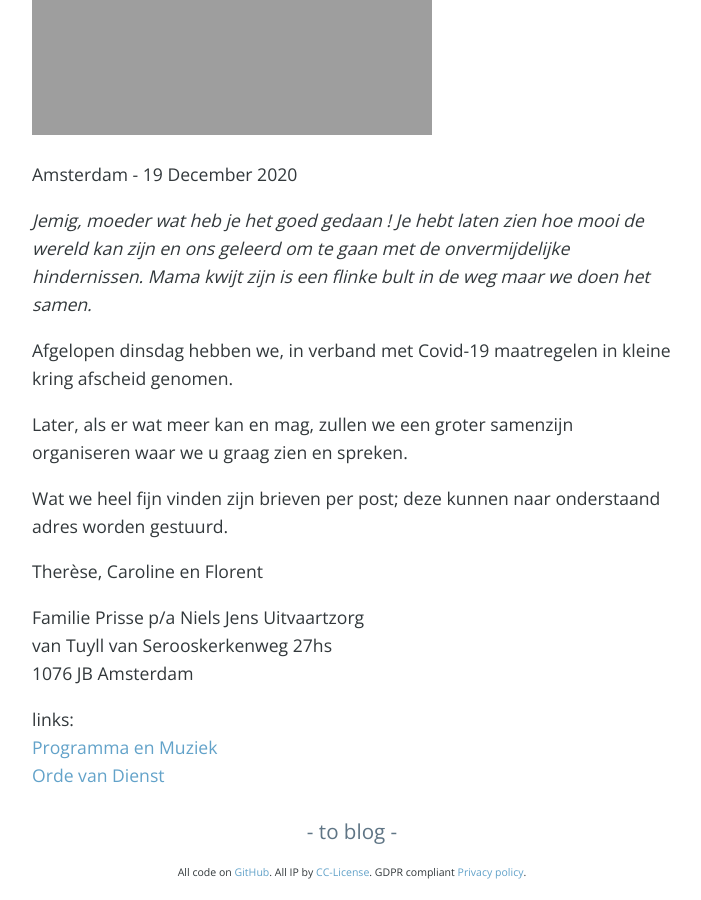
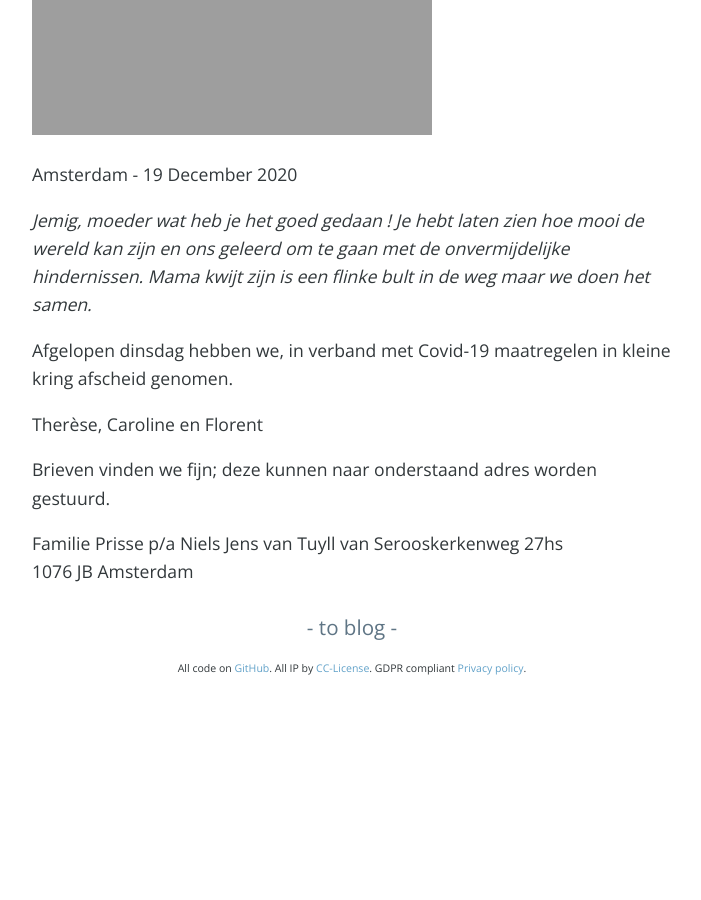
Before and after one commit to fprisse/Weblog, a Jekyll site: the page built from _posts/2020-12-25-louise.md, in a window 1280 px wide and 900 px high, scrolled down 674 px. Shown: the whole window, without its empty margins (288-989 px from the left). Built offline with Jekyll 4.4.1, drawn with Linux system fonts in a browser that asks for light colours; nearby versions of some CDN libraries; comment, search, counter and statistics services are not loaded; after the commit the page ends 1370 px from its top, so only the background shows below that.

Commit message:
=>post =/ page

```diff
--- a/_posts/2020-12-25-louise.md
+++ b/_posts/2020-12-25-louise.md
@@ -15,19 +15,10 @@ Amsterdam - 19 December 2020
 
 Afgelopen dinsdag hebben we, in verband met Covid-19 maatregelen in kleine kring afscheid genomen.
 
-Later, als er wat meer kan en mag, zullen we een groter samenzijn organiseren waar we u graag zien en spreken.
-
-Wat we heel fijn vinden zijn brieven per post; deze kunnen naar onderstaand adres worden gestuurd.
-
 Therèse, Caroline en Florent
 
-Familie Prisse
-p/a Niels Jens Uitvaartzorg
+Brieven vinden we fijn; deze kunnen naar onderstaand adres worden gestuurd.
+
+Familie Prisse p/a Niels Jens
 van Tuyll van Serooskerkenweg 27hs
 1076 JB Amsterdam
-
-
-
-links:
-[Programma en Muziek](https://prisse.nl/programma/)
-[Orde van Dienst](https://prisse.net/muziekmama/ordevandienst.jpg)
```
